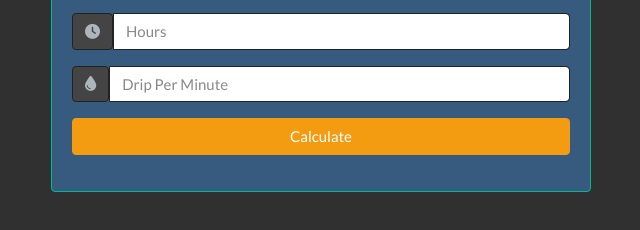
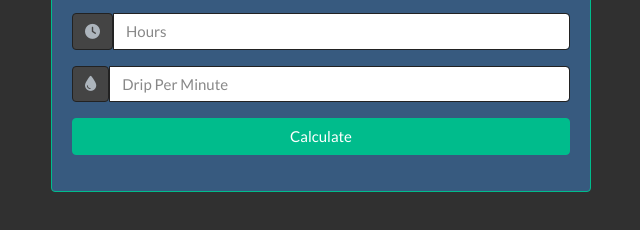
Before and after one commit to grantastro/DripRateCalc, a plain HTML site: page index.html in a window 1280 px wide. Shown: the part 190-420 px from the top of the page, without its empty margins (319-959 px from the left). Drawn offline with nearby package versions, Linux system fonts and the light colour scheme.

Commit message:
Update commit

```diff
--- a/index.html
+++ b/index.html
@@ -42,7 +42,7 @@
                 <input type="number" class="form-control" id="drip" placeholder="Drip Per Minute" />
               </div>
               <div class="form-group">
-                <input type="submit" value="Calculate" class="btn btn-warning btn-block" />
+                <input type="submit" value="Calculate" class="btn btn-success btn-block" />
               </div>
           </form>
           <!-- LOADER -->
```
